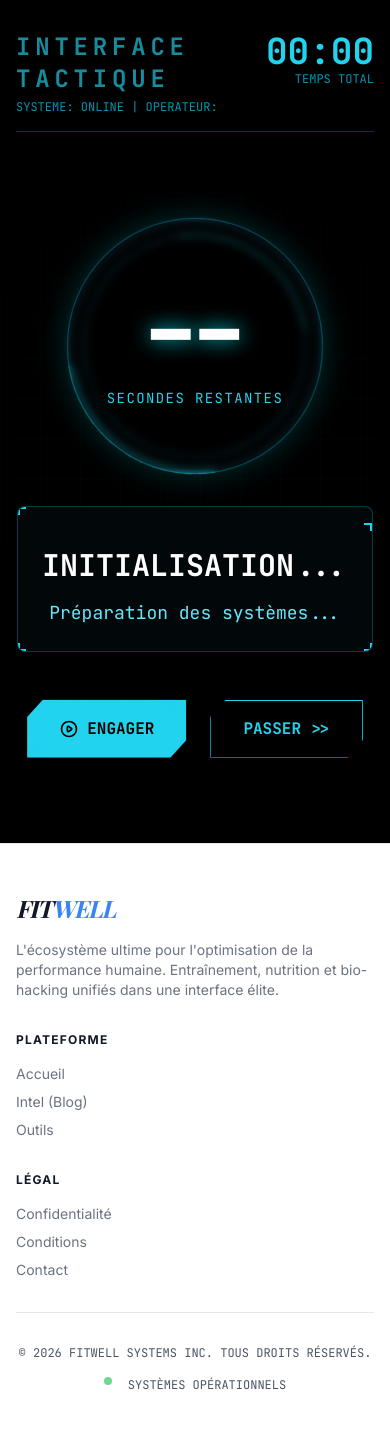
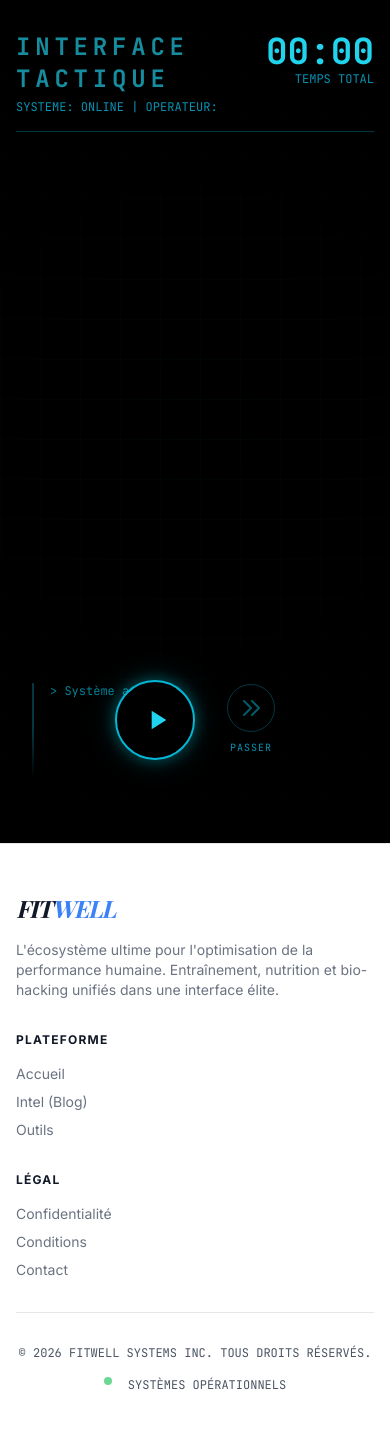
Before and after one commit to Sy2force/Fitwell, a Django app: template backend/web/templates/web/workout_session.html in a window 390 px wide. Shown: the part 65-1506 px from the top of the page. Run offline with Django 4.2, Linux system fonts and the light colour scheme; the template is opened without the code that fills it, so the values that code supplies are empty; some libraries are stand-ins or nearby versions; some web fonts are replaced.

Commit message:
Feat: Final polish of AI Coach with 3D Carousel, HUD, and TTS enhancements

```diff
--- a/backend/web/templates/web/workout_session.html
+++ b/backend/web/templates/web/workout_session.html
@@ -33,86 +33,62 @@
         </div>
 
         <!-- Main Interface -->
-        <div class="flex-grow grid grid-cols-1 lg:grid-cols-12 gap-8 items-center">
+        <div class="flex-grow flex flex-col justify-center items-center relative perspective-1000">
 
-            <!-- Left Panel: Sequence List -->
-            <div class="lg:col-span-3 hidden lg:block h-full overflow-y-auto pr-2 border-r border-cyan-500/20">
-                <h3 class="text-sm font-bold border-b border-cyan-500/50 mb-4 pb-2">{% trans "SEQUENCE DE MISSION" %}</h3>
-                <ul class="space-y-4 text-sm opacity-60" id="sequence-list">
-                    {% for step in sequence %}
-                    <li class="flex items-center space-x-3 p-2 rounded border border-transparent transition-all" id="step-item-{{ forloop.counter0 }}">
-                        <span class="text-xs font-bold w-6">{{ forloop.counter }}</span>
-                        <div>
-                            <span class="block font-bold">{{ step.name }}</span>
-                            <span class="text-xs text-cyan-700">{{ step.type|upper }} - {{ step.duration }}s</span>
-                        </div>
-                    </li>
-                    {% endfor %}
-                </ul>
+            <!-- 3D Carousel Container -->
+            <div id="carousel" class="relative w-full max-w-2xl h-96 transform-style-3d transition-transform duration-700 ease-out mb-12">
+                {% for step in sequence %}
+                <div class="carousel-item absolute inset-0 bg-black/80 border border-cyan-500/50 rounded-xl p-6 backdrop-blur-md shadow-[0_0_20px_rgba(0,243,255,0.1)] flex flex-col items-center justify-center text-center transition-all duration-700 opacity-0"
+                     id="step-card-{{ forloop.counter0 }}"
+                     style="transform: translateZ(-500px);">
+
+                    <!-- Step Type Badge -->
+                    <span class="absolute top-4 right-4 text-xs font-bold px-2 py-1 rounded border border-cyan-500/50 bg-cyan-900/20 text-cyan-300 uppercase tracking-widest">
+                        {{ step.type }}
+                    </span>
+
+                    <!-- Image (if exercise) -->
+                    {% if step.image %}
+                    <div class="w-24 h-24 mb-4 rounded-full overflow-hidden border-2 border-cyan-500/50 shadow-[0_0_15px_rgba(0,243,255,0.3)]">
+                        <img src="{{ step.image }}" alt="{{ step.name }}" class="w-full h-full object-cover">
+                    </div>
+                    {% endif %}
+
+                    <h2 class="text-3xl md:text-4xl font-bold text-white mb-2 uppercase tracking-tight text-shadow-cyan">{{ step.name }}</h2>
+                    <p class="text-cyan-400 text-sm md:text-base font-mono mb-6 max-w-md">{{ step.description }}</p>
+
+                    <div class="text-6xl font-bold text-white font-mono tracking-tighter" id="timer-{{ forloop.counter0 }}">
+                        {{ step.duration }}
+                    </div>
+                    <span class="text-xs text-cyan-600 uppercase tracking-[0.2em] mt-1">{% trans "SECONDES" %}</span>
+                </div>
+                {% endfor %}
             </div>
 
-            <!-- Center Panel: Active Task (The ARC Reactor / HUD Ring) -->
-            <div class="lg:col-span-6 flex flex-col items-center justify-center text-center relative">
+            <!-- Controls -->
+            <div class="z-50 flex items-center justify-center space-x-8 mt-8">
+                <button onclick="toggleSession()" id="btn-toggle" class="relative group">
+                    <div class="absolute inset-0 bg-cyan-500 blur-lg opacity-20 group-hover:opacity-40 transition-opacity rounded-full"></div>
+                    <div class="relative bg-black border-2 border-cyan-500 text-cyan-400 hover:bg-cyan-500 hover:text-black w-20 h-20 rounded-full flex items-center justify-center transition-all duration-300 shadow-[0_0_15px_rgba(0,243,255,0.3)]">
+                        <svg id="icon-play" class="w-8 h-8 ml-1" fill="currentColor" viewBox="0 0 24 24"><path d="M8 5v14l11-7z"/></svg>
+                        <svg id="icon-pause" class="w-8 h-8 hidden" fill="currentColor" viewBox="0 0 24 24"><path d="M6 19h4V5H6v14zm8-14v14h4V5h-4z"/></svg>
+                    </div>
+                </button>
 
-                <!-- Central Ring Animation -->
-                <div class="relative w-64 h-64 md:w-96 md:h-96 flex items-center justify-center mb-8">
-                    <!-- Outer Ring -->
-                    <div class="absolute inset-0 rounded-full border-4 border-cyan-900 border-t-cyan-400 animate-spin duration-[3s]"></div>
-                    <!-- Inner Ring -->
-                    <div class="absolute inset-4 rounded-full border-2 border-cyan-800 border-b-cyan-400 animate-spin duration-[5s] direction-reverse"></div>
-
-                    <!-- Timer Display -->
-                    <div class="z-10 flex flex-col items-center justify-center bg-black/50 backdrop-blur-sm rounded-full w-full h-full border border-cyan-500/30 shadow-[0_0_30px_rgba(0,243,255,0.2)]">
-                        <span class="text-8xl md:text-9xl font-bold text-white drop-shadow-[0_0_10px_rgba(0,243,255,0.8)]" id="current-timer">--</span>
-                        <span class="text-sm text-cyan-400 uppercase tracking-widest mt-2">{% trans "SECONDES RESTANTES" %}</span>
+                <button onclick="skipStep()" class="group flex flex-col items-center">
+                    <div class="w-12 h-12 rounded-full border border-cyan-500/30 text-cyan-500/50 flex items-center justify-center group-hover:border-cyan-500 group-hover:text-cyan-500 transition-all">
+                        <svg class="w-6 h-6" fill="none" stroke="currentColor" viewBox="0 0 24 24"><path stroke-linecap="round" stroke-linejoin="round" stroke-width="2" d="M13 5l7 7-7 7M5 5l7 7-7 7"></path></svg>
                     </div>
-                </div>
-
-                <!-- Current Task Info -->
-                <div class="space-y-4 max-w-lg mx-auto p-6 border border-cyan-500/30 bg-cyan-900/10 rounded-lg backdrop-blur-md relative overflow-hidden">
-                    <!-- Corner Accents -->
-                    <div class="absolute top-0 left-0 w-2 h-2 border-t-2 border-l-2 border-cyan-400"></div>
-                    <div class="absolute top-0 right-0 w-2 h-2 border-t-2 border-r-2 border-cyan-400"></div>
-                    <div class="absolute bottom-0 left-0 w-2 h-2 border-b-2 border-l-2 border-cyan-400"></div>
-                    <div class="absolute bottom-0 right-0 w-2 h-2 border-b-2 border-r-2 border-cyan-400"></div>
-
-                    <h2 class="text-3xl font-bold text-white uppercase" id="current-task-name">{% trans "INITIALISATION..." %}</h2>
-                    <p class="text-cyan-300 text-lg" id="current-task-desc">{% trans "Préparation des systèmes..." %}</p>
-                </div>
-
-                <!-- Controls -->
-                <div class="mt-12 flex space-x-6">
-                    <button onclick="toggleSession()" id="btn-toggle" class="group relative px-8 py-4 font-bold text-black uppercase bg-cyan-400 hover:bg-white transition-all clip-path-polygon">
-                        <span class="relative z-10 flex items-center">
-                            <svg class="w-5 h-5 mr-2" fill="none" stroke="currentColor" viewBox="0 0 24 24"><path stroke-linecap="round" stroke-linejoin="round" stroke-width="2" d="M14.752 11.168l-3.197-2.132A1 1 0 0010 9.87v4.263a1 1 0 001.555.832l3.197-2.132a1 1 0 000-1.664z"></path><path stroke-linecap="round" stroke-linejoin="round" stroke-width="2" d="M21 12a9 9 0 11-18 0 9 9 0 0118 0z"></path></svg>
-                            <span id="btn-text">{% trans "ENGAGER" %}</span>
-                        </span>
-                        <!-- Glow effect -->
-                        <div class="absolute inset-0 bg-cyan-400 blur-lg opacity-50 group-hover:opacity-100 transition-opacity"></div>
-                    </button>
-
-                    <button onclick="skipStep()" class="px-8 py-4 font-bold text-cyan-400 border border-cyan-400 hover:bg-cyan-400/10 transition-all uppercase clip-path-polygon">
-                        {% trans "PASSER" %} >>
-                    </button>
-                </div>
+                    <span class="text-[10px] text-cyan-600 uppercase tracking-widest mt-2 group-hover:text-cyan-400">{% trans "PASSER" %}</span>
+                </button>
             </div>
 
-            <!-- Right Panel: JARVIS Feedback -->
-            <div class="lg:col-span-3 hidden lg:flex flex-col h-full border-l border-cyan-500/20 pl-4">
-                <div class="mb-4">
-                    <h3 class="text-sm font-bold border-b border-cyan-500/50 mb-2 pb-2">{% trans "ANALYSE IA" %}</h3>
-                    <div id="ai-waves" class="h-12 flex items-center justify-center space-x-1 mb-4 opacity-50">
-                        <div class="w-1 h-2 bg-cyan-400 animate-pulse"></div>
-                        <div class="w-1 h-4 bg-cyan-400 animate-pulse delay-75"></div>
-                        <div class="w-1 h-8 bg-cyan-400 animate-pulse delay-150"></div>
-                        <div class="w-1 h-4 bg-cyan-400 animate-pulse delay-75"></div>
-                        <div class="w-1 h-2 bg-cyan-400 animate-pulse"></div>
+            <!-- JARVIS Log -->
+            <div class="absolute bottom-8 left-4 right-4 md:left-auto md:right-8 md:w-64">
+                <div class="border-l-2 border-cyan-500/30 pl-4 h-24 overflow-hidden mask-fade-bottom">
+                    <div id="ai-log" class="text-xs font-mono text-cyan-500/70 space-y-1">
+                        <p>> {% trans "Système activé." %}</p>
                     </div>
-                </div>
-                <div class="flex-grow overflow-y-auto text-xs font-mono space-y-2 text-cyan-300" id="ai-log">
-                    <p>> {% trans "Connexion établie." %}</p>
-                    <p>> {% trans "Protocoles biométriques chargés." %}</p>
-                    <p>> {% trans "En attente de l'opérateur." %}</p>
                 </div>
             </div>
         </div>
@@ -123,74 +99,72 @@
 {{ sequence|json_script:"sequence-data" }}
 
 <script>
-    // --- JARVIS CORE LOGIC ---
     const sequence = JSON.parse(document.getElementById('sequence-data').textContent);
     let currentIndex = 0;
     let timeRemaining = 0;
-    let totalTimeElapsed = 0;
     let isRunning = false;
     let interval = null;
-    let totalInterval = null;
-
-    // Voices
     let jarvisVoice = null;
 
     function initVoice() {
         const voices = window.speechSynthesis.getVoices();
-        // Try to find a good robotic or deep voice, prefer English for "JARVIS" feel or French if localized
-        // User requested French ("parfaitement traduit") so we prioritize French.
-        // Look for "Google Français" or standard system French.
-        jarvisVoice = voices.find(v => v.lang.startsWith('fr')) || voices[0];
+        // Prefer French Google voice or system default
+        jarvisVoice = voices.find(v => v.lang.startsWith('fr') && v.name.includes('Google')) ||
+                      voices.find(v => v.lang.startsWith('fr')) ||
+                      voices[0];
     }
 
-    // Wait for voices to load
     if (speechSynthesis.onvoiceschanged !== undefined) {
         speechSynthesis.onvoiceschanged = initVoice;
     }
 
     function speak(text) {
         if (!text) return;
-
-        // Visual feedback
-        const log = document.getElementById('ai-log');
         const p = document.createElement('p');
         p.innerText = `> ${text}`;
+        const log = document.getElementById('ai-log');
         log.prepend(p);
-        document.getElementById('ai-waves').classList.remove('opacity-50');
+        if (log.children.length > 5) log.lastChild.remove();
 
-        // Audio
         const utterance = new SpeechSynthesisUtterance(text);
         if (jarvisVoice) utterance.voice = jarvisVoice;
-        utterance.rate = 1.0;
-        utterance.pitch = 0.8; // Lower pitch for JARVIS effect
-
-        utterance.onend = () => {
-            document.getElementById('ai-waves').classList.add('opacity-50');
-        };
-
+        utterance.rate = 1.1; // Slightly faster for tactical feel
+        utterance.pitch = 0.9;
         window.speechSynthesis.speak(utterance);
     }
 
-    function updateDisplay() {
-        const step = sequence[currentIndex];
-        if (!step) return;
+    function updateCarousel() {
+        const items = document.querySelectorAll('.carousel-item');
+        items.forEach((item, idx) => {
+            // Calculate distance from current index
+            const offset = idx - currentIndex;
 
-        document.getElementById('current-task-name').innerText = step.name;
-        document.getElementById('current-task-desc').innerText = step.description;
-        document.getElementById('current-timer').innerText = timeRemaining;
-
-        // Highlight active step in list
-        document.querySelectorAll('#sequence-list li').forEach((li, idx) => {
-            if (idx === currentIndex) {
-                li.classList.add('bg-cyan-500/20', 'border-cyan-500', 'text-white', 'scale-105');
-                li.classList.remove('opacity-60', 'border-transparent');
-                li.scrollIntoView({ behavior: 'smooth', block: 'center' });
-            } else if (idx < currentIndex) {
-                li.classList.add('opacity-30', 'line-through');
-                li.classList.remove('bg-cyan-500/20', 'border-cyan-500', 'text-white', 'scale-105', 'opacity-60');
+            if (offset === 0) {
+                // Active Card
+                item.style.transform = 'translateZ(0) scale(1)';
+                item.style.opacity = '1';
+                item.style.zIndex = '10';
+                item.classList.add('border-cyan-400', 'shadow-[0_0_30px_rgba(0,243,255,0.3)]');
+                item.classList.remove('border-cyan-500/50');
+            } else if (offset === 1) {
+                // Next Card
+                item.style.transform = 'translateZ(-200px) translateX(60%) rotateY(-15deg)';
+                item.style.opacity = '0.4';
+                item.style.zIndex = '5';
+                item.classList.remove('border-cyan-400', 'shadow-[0_0_30px_rgba(0,243,255,0.3)]');
+                item.classList.add('border-cyan-500/50');
+            } else if (offset === -1) {
+                // Prev Card
+                item.style.transform = 'translateZ(-200px) translateX(-60%) rotateY(15deg)';
+                item.style.opacity = '0.4';
+                item.style.zIndex = '5';
+                item.classList.remove('border-cyan-400', 'shadow-[0_0_30px_rgba(0,243,255,0.3)]');
+                item.classList.add('border-cyan-500/50');
             } else {
-                li.classList.add('opacity-60');
-                li.classList.remove('bg-cyan-500/20', 'border-cyan-500', 'text-white', 'scale-105', 'opacity-30', 'line-through');
+                // Hidden
+                item.style.transform = 'translateZ(-500px) scale(0)';
+                item.style.opacity = '0';
+                item.style.zIndex = '0';
             }
         });
     }
@@ -198,31 +172,22 @@
     function startStep() {
         const step = sequence[currentIndex];
         timeRemaining = step.duration;
-        updateDisplay();
+        updateCarousel();
 
-        let introText = "";
-        if (step.type === 'warmup') {
-            introText = "{% trans "Initialisation de la séquence. Échauffement requis." %}";
-        } else if (step.type === 'exercise') {
-            introText = `{% trans "Engagement." %} ${step.name}. ${step.duration} {% trans "secondes" %}.`;
-        } else if (step.type === 'rest') {
-            introText = "{% trans "Pause tactique. Récupérez." %}";
-        } else if (step.type === 'cooldown') {
-            introText = "{% trans "Mission accomplie. Retour au calme." %}";
-        }
-
-        speak(introText);
+        let intro = step.name;
+        if(step.type === 'rest') intro = "{% trans "Récupération." %}";
+        speak(intro);
 
         clearInterval(interval);
         interval = setInterval(() => {
             if (!isRunning) return;
 
             timeRemaining--;
-            document.getElementById('current-timer').innerText = timeRemaining;
+            // Update the timer specifically for the current card
+            const timerDisplay = document.getElementById(`timer-${currentIndex}`);
+            if(timerDisplay) timerDisplay.innerText = timeRemaining;
 
-            // Countdown alerts
-            if (timeRemaining === 10) speak("{% trans "10 secondes restantes." %}");
-            if (timeRemaining === 3) speak("3, 2, 1");
+            if (timeRemaining <= 3 && timeRemaining > 0) speak(timeRemaining);
 
             if (timeRemaining <= 0) {
                 completeStep();
@@ -236,7 +201,7 @@
 
         currentIndex++;
         if (currentIndex < sequence.length) {
-            startStep();
+            setTimeout(startStep, 1000); // Small delay for animation
         } else {
             finishSession();
         }
@@ -244,79 +209,43 @@
 
     function finishSession() {
         isRunning = false;
-        clearInterval(totalInterval);
-        document.getElementById('current-task-name').innerText = "{% trans "SESSION TERMINÉE" %}";
-        document.getElementById('current-task-desc').innerText = "{% trans "Bon travail, opérateur. Données sauvegardées." %}";
-        document.getElementById('btn-toggle').classList.add('hidden');
-        speak("{% trans "Session terminée. Excellent travail. Système en veille." %}");
-
-        // Confetti or success effect could go here
-        setTimeout(() => {
-            window.location.href = "{% url 'dashboard' %}";
-        }, 5000);
+        speak("{% trans "Session terminée. Excellent travail." %}");
+        setTimeout(() => window.location.href = "{% url 'dashboard' %}", 4000);
     }
 
     function toggleSession() {
-        const btnText = document.getElementById('btn-text');
-        if (!isRunning) {
-            // Start
-            isRunning = true;
-            btnText.innerText = "{% trans "PAUSE" %}";
+        isRunning = !isRunning;
+        document.getElementById('icon-play').classList.toggle('hidden');
+        document.getElementById('icon-pause').classList.toggle('hidden');
 
-            // Total timer start if first run
-            if (totalTimeElapsed === 0 && !totalInterval) {
-                totalInterval = setInterval(() => {
-                    totalTimeElapsed++;
-                    const m = Math.floor(totalTimeElapsed / 60).toString().padStart(2, '0');
-                    const s = (totalTimeElapsed % 60).toString().padStart(2, '0');
-                    document.getElementById('total-timer').innerText = `${m}:${s}`;
-                }, 1000);
-
-                // Initial launch
-                initVoice(); // Try init again just in case
-                speak("{% trans "Bienvenue, opérateur. Chargement du programme." %}");
-                setTimeout(startStep, 2000);
+        if (isRunning) {
+            if (timeRemaining === 0 && currentIndex === 0) {
+                initVoice();
+                speak("{% trans "Initialisation." %}");
+                startStep();
+            } else {
+                speak("{% trans "Reprise." %}");
             }
         } else {
-            // Pause
-            isRunning = false;
-            btnText.innerText = "{% trans "REPRENDRE" %}";
-            speak("{% trans "Système en pause." %}");
+            speak("{% trans "Pause." %}");
         }
     }
 
     function skipStep() {
-        speak("{% trans "Saut de l'étape." %}");
+        speak("{% trans "Suivant." %}");
         completeStep();
     }
 
-    // Initial setup
+    // Init
     document.addEventListener('DOMContentLoaded', () => {
-        updateDisplay(); // Show first step info
-        // Init TTS early
-        if ('speechSynthesis' in window) {
-            speechSynthesis.getVoices();
-        }
+        updateCarousel();
     });
-
 </script>
 
 <style>
-    /* Custom Clip Path for futuristic buttons */
-    .clip-path-polygon {
-        clip-path: polygon(10% 0, 100% 0, 100% 70%, 90% 100%, 0 100%, 0 30%);
-    }
-
-    /* Scrollbar hide for clean look */
-    ::-webkit-scrollbar {
-        width: 4px;
-    }
-    ::-webkit-scrollbar-track {
-        background: rgba(0, 243, 255, 0.05);
-    }
-    ::-webkit-scrollbar-thumb {
-        background: rgba(0, 243, 255, 0.3);
-        border-radius: 2px;
-    }
+    .perspective-1000 { perspective: 1000px; }
+    .transform-style-3d { transform-style: preserve-3d; }
+    .text-shadow-cyan { text-shadow: 0 0 10px rgba(0, 243, 255, 0.7); }
+    .mask-fade-bottom { -webkit-mask-image: linear-gradient(to bottom, black 50%, transparent 100%); }
 </style>
 {% endblock %}
```
Also changed, not shown: backend/api/management/commands/seed_exercises.py (+26 -12 lines), backend/locale/en/LC_MESSAGES/django.po.
